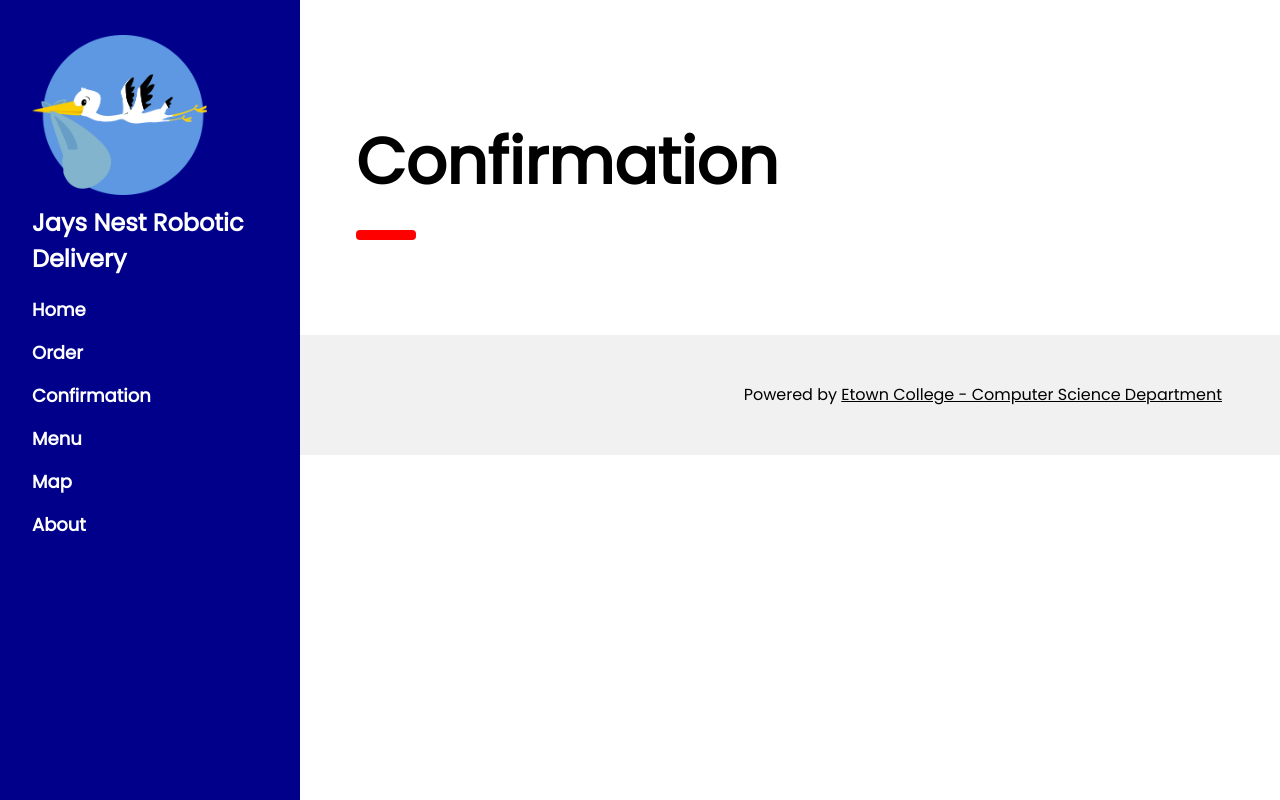
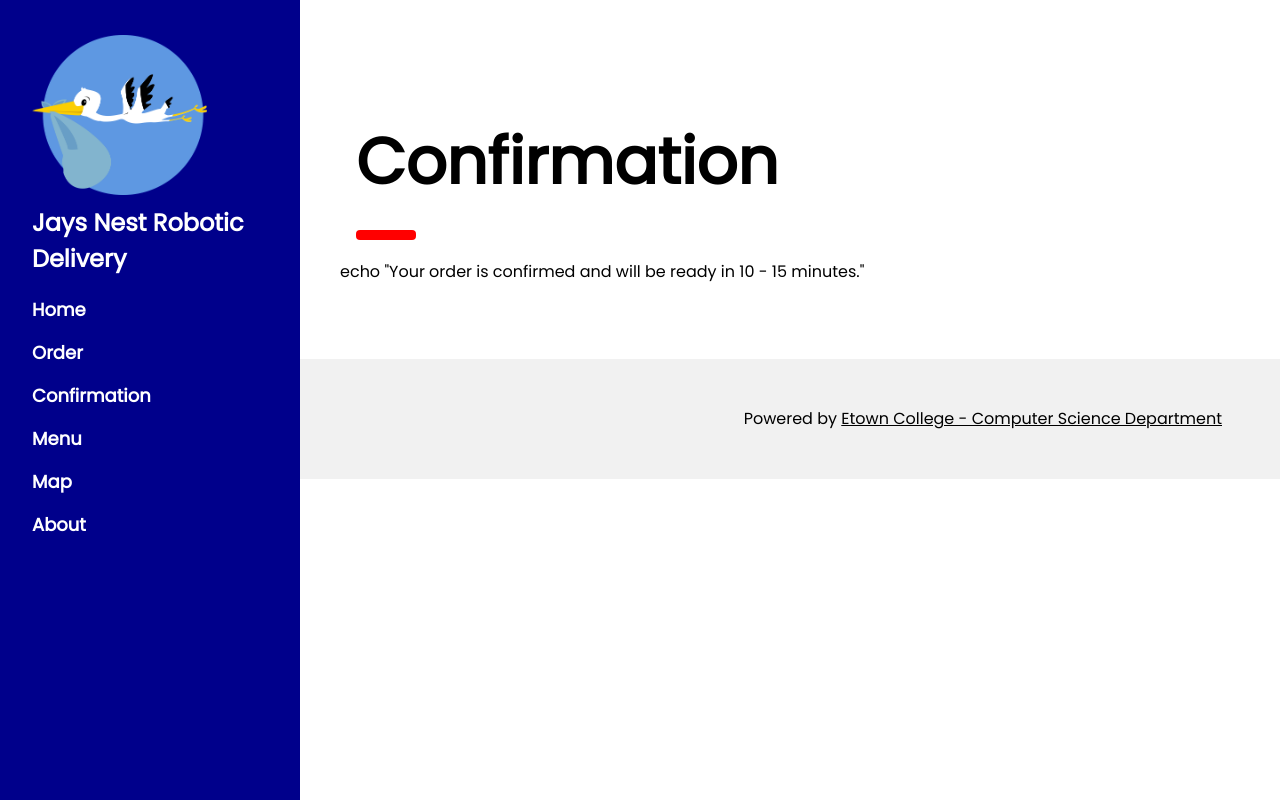
Before and after one commit to reddign/jaysnestrobots, a PHP site: page /order_confirmation.php in a window 1280 px wide. Run offline with PHP 8.4, Linux system fonts and the light colour scheme.

Commit message:
order confirmation message

```diff
--- a/src/order_confirmation.php
+++ b/src/order_confirmation.php
@@ -8,6 +8,6 @@ require("includes/header.php");
     <h1 class="w3-jumbo"><b>Confirmation</b></h1>
     <hr style="width:50px;border:5px solid red" class="w3-round">
  </div>
-
+echo "Your order is confirmed and will be ready in 10 - 15 minutes."
  <?PHP
 require("includes/footer.php");
```
